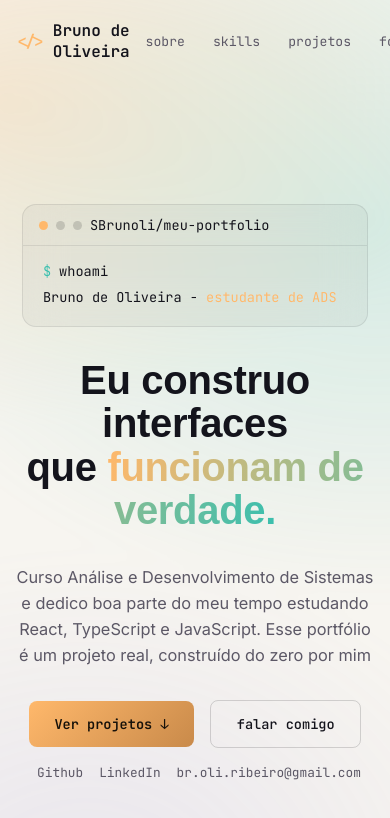
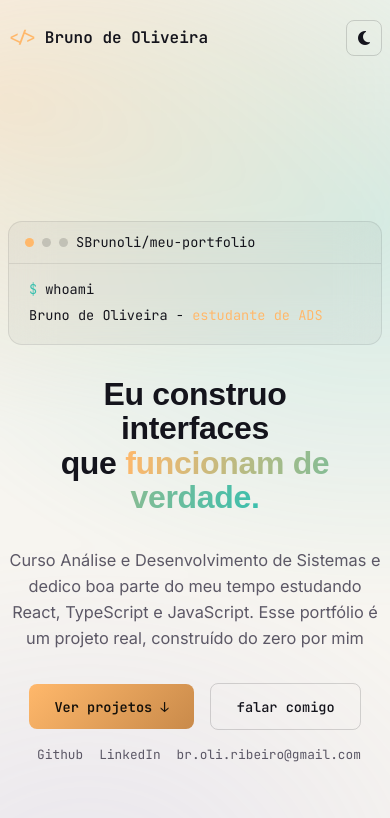
Before and after one commit to SBrunoli/meu-portfolio, a React (Vite) app: page / in a window 390 px wide. Shown: the top 818 px of the page. Built offline with nearby package versions, Linux system fonts and the light colour scheme; a web font is replaced by a local one.

Commit message:
style: ajustar responsividade do header e hero

```diff
--- a/src/components/Header/Header.module.css
+++ b/src/components/Header/Header.module.css
@@ -78,3 +78,21 @@
     border-color 0.25s var(--ease-out),
     color 0.25s var(--ease-out);
 }
+
+@media (max-width: 590px) {
+  .header__inner {
+    display: flex;
+    align-items: center;
+    justify-content: space-between;
+    gap: 0.75rem;
+  }
+
+  .header__logo {
+    min-width: 0;
+    line-height: 1.15;
+  }
+
+  .header__nav {
+    display: none;
+  }
+}
--- a/src/components/Hero/Hero.module.css
+++ b/src/components/Hero/Hero.module.css
@@ -12,8 +12,8 @@
 }
 
 .hero__terminal {
-  width: fit-content;
-  max-width: 100%;
+  width: 100%;
+  max-width: 410px;
   font-family: var(--font-code);
   font-size: 0.85rem;
   overflow: hidden;
@@ -73,7 +73,7 @@
 
 .hero__title {
   font-family: var(--font-heading);
-  font-size: clamp(2.5rem, 6vw, 3.8rem);
+  font-size: clamp(2rem, 6vw, 3.8rem);
   font-weight: 700;
   line-height: 1.08;
   letter-spacing: -0.02rem;
--- a/src/index.css
+++ b/src/index.css
@@ -70,6 +70,7 @@ body {
   -webkit-font-smoothing: antialiased;
   overflow-x: hidden;
   padding-top: 6rem;
+  min-width: 350px;
 }
 
 body::before {
@@ -139,7 +140,7 @@ ul {
 
 @media (max-width: 640px) {
   .container {
-    padding: 0 var(--space-2);
+    padding: 0 var(--space-1);
   }
 }
 
```
